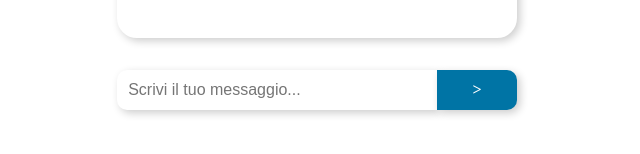
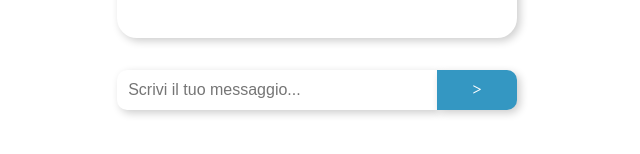
Before and after one commit to thelore85/project-marriage-ste, a Next.js app: page /bacheca in a window 1280 px wide. Shown: the part 362-516 px from the top of the page, without its empty margins (323-963 px from the left). Built offline with nearby package versions, Linux system fonts and the light colour scheme; no server answers; a web font is replaced by a local one.

Commit message:
form update

```diff
--- a/src/Components/Messages/Messages.module.css
+++ b/src/Components/Messages/Messages.module.css
@@ -31,7 +31,7 @@
 .containerMessages li{
   text-align: left;
   font-style: none;
-  background-color: rgb(0, 116, 165);
+  background-color: rgb(52, 151, 194);
   color: white;
   padding: 0.6rem;
   border-radius: 15px 15px 15px 0px;
@@ -74,7 +74,7 @@
 .icon{
   display: inline-block;
   width: 20%;
-  background: rgb(0, 116, 165);
+  background:rgb(52, 151, 194);
   color: white;
   height: 40px;
   border: none;
```
